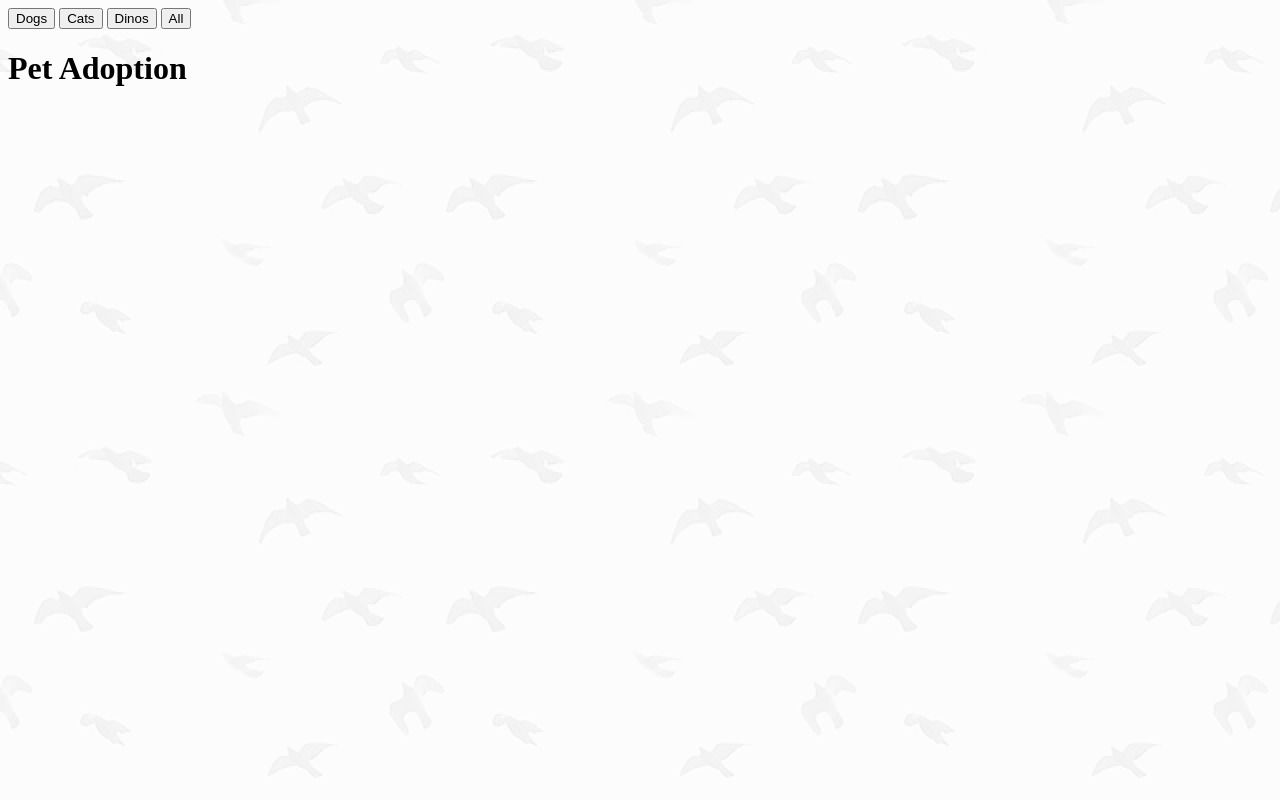
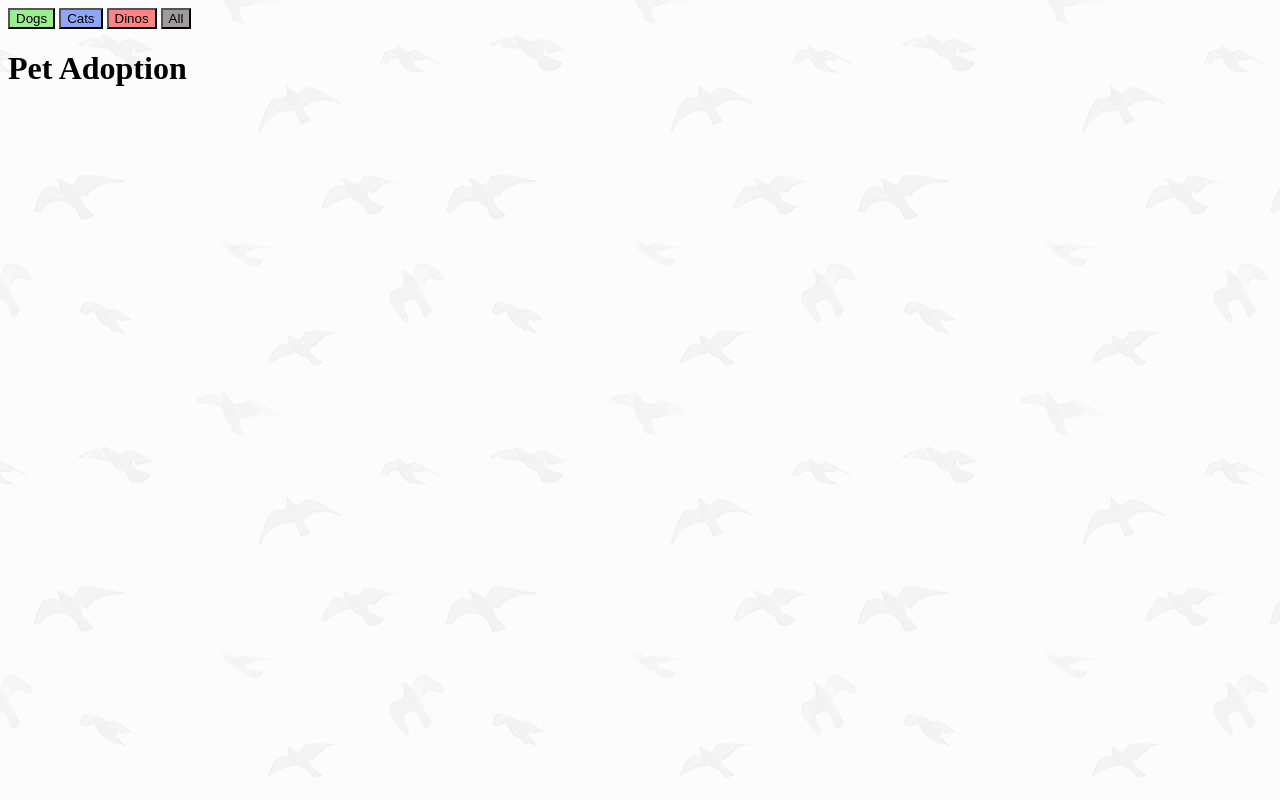
Before and after one commit to ivannio/pet-adoption, a plain HTML site: page index.html in a window 1280 px wide. Drawn offline with Linux system fonts and the light colour scheme.

Commit message:
All button now working

```diff
--- a/index.html
+++ b/index.html
@@ -8,10 +8,10 @@
     <link rel="stylesheet" href="main.css">
 </head>
 <body>
-    <button id="dogs">Dogs</button>
-    <button id="cats">Cats</button>
-    <button id="dinos">Dinos</button>
-    <button id="allPets">All</button>
+    <button class="button" id="dogs">Dogs</button>
+    <button class="button" id="cats">Cats</button>
+    <button class="button" id="dinos">Dinos</button>
+    <button class="button" id="allPets">All</button>
     <h1>Pet Adoption</h1>
     <div id="pet-zone"></div>
     <script src="main.js"></script>
--- a/main.css
+++ b/main.css
@@ -22,3 +22,19 @@ img {
     width: 375px;
     border-radius: 1em;
 }
+
+#dogs {
+    background-color: rgb(154, 238, 143);
+}
+
+#cats {
+    background-color:rgb(141, 166, 247);
+}
+
+#dinos {
+    background-color: rgb(255, 131, 131);
+}
+
+#allPets {
+    background-color: rgb(160, 155, 155);
+}
--- a/main.js
+++ b/main.js
@@ -77,11 +77,14 @@ const buttonClick = (e) => {
     }
     printPets(selectedPets);
 }
-
+ const clickOnAll = () => {
+     printPets(pets);
+ }
 
 document.getElementById('dogs').addEventListener('click', buttonClick);
 document.getElementById('cats').addEventListener('click', buttonClick);
 document.getElementById('dinos').addEventListener('click', buttonClick);
+document.getElementById('allPets').addEventListener('click', clickOnAll);
 
 // This isn't working...
 
```
